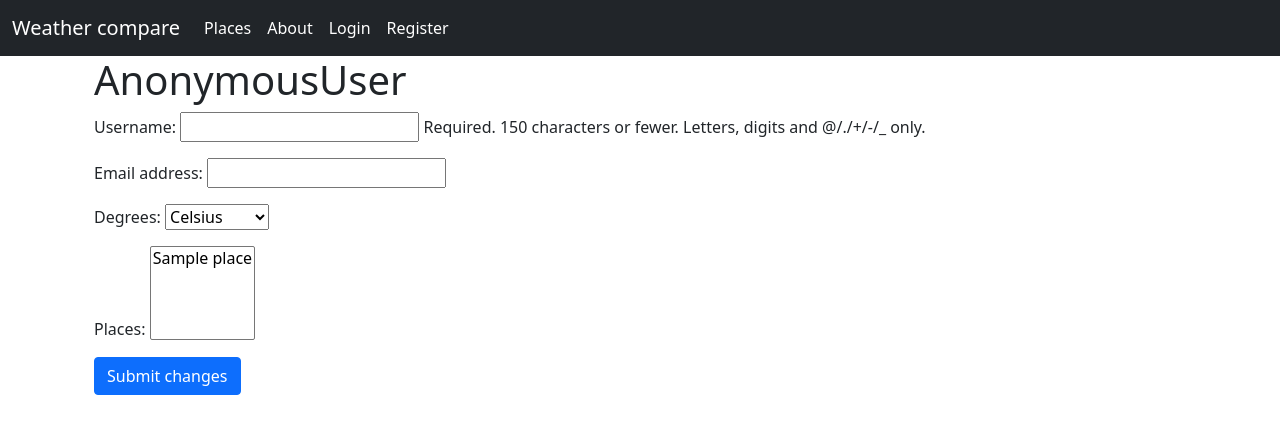
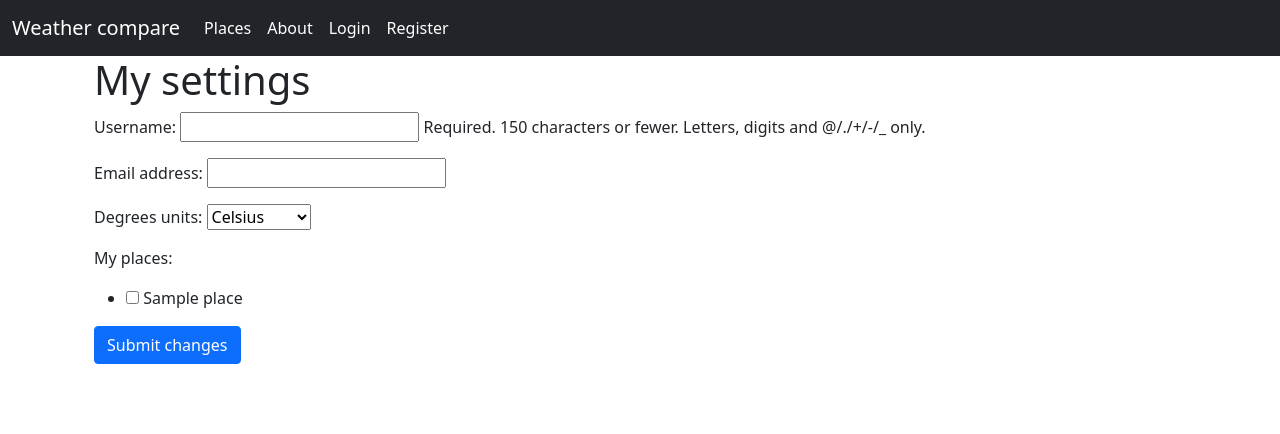
Before and after one commit to Rutrle/weather-web, a Django app: template weather_web/accounts/templates/accounts/edit.html in a window 1280 px wide. Shown: the top 434 px of the page. Run offline with Django 3.2, Linux system fonts and the light colour scheme; the template is opened without the code that fills it: values that come from a table or form of the project are taken from there, others are empty; tables that the repository leaves empty hold one stand-in row (values such as "Sample post"); some libraries are stand-ins or nearby versions.

Commit message:
customization to user edit forms

```diff
--- a/weather_web/accounts/forms.py
+++ b/weather_web/accounts/forms.py
@@ -2,6 +2,7 @@ from django.contrib.auth import get_user_model
 from django.contrib.auth.forms import UserCreationForm
 from django import forms
 from .models import UserPreference
+from weather.models import Place
 
 
 class UserCreateForm(UserCreationForm):
@@ -17,8 +18,8 @@ class UserCreateForm(UserCreationForm):
 
 class UserUpdateForm(forms.ModelForm):
     class Meta:
+        model = get_user_model()
         fields = ("username", "email")
-        model = get_user_model()
 
     def __init__(self, *args, **kwargs):
         super().__init__(*args, **kwargs)
@@ -28,5 +29,14 @@ class UserUpdateForm(forms.ModelForm):
 
 class UserPreferenceForm(forms.ModelForm):
     class Meta:
+        model = UserPreference
         fields = ('degrees', 'places')
-        model = UserPreference
+        labels = {
+            'degrees': 'Degrees units'
+        }
+
+    places = forms.ModelMultipleChoiceField(
+        queryset=Place.objects.all(),
+        widget=forms.CheckboxSelectMultiple,
+        label='My places'
+    )
--- a/weather_web/accounts/templates/accounts/edit.html
+++ b/weather_web/accounts/templates/accounts/edit.html
@@ -5,7 +5,7 @@
 {% block content %}
 
 <div class="container">
-    <h1>{{user}}</h1>
+    <h1>My settings</h1>
     <form class = "mb-3" action="{% url 'accounts:edit' %}" method="POST">
         {{ form.as_p }}
         {% csrf_token %}
--- a/weather_web/accounts/views.py
+++ b/weather_web/accounts/views.py
@@ -59,8 +59,10 @@ def user_preference_update_view(request):
     print(user.username)
     print(preference.user.username)
     print(preference.places.all())
+
     for item in preference.places.all():
         print(item)
+
     context = {'user': user.username,
                'form': user_form,
                'form2': preference_form
```
